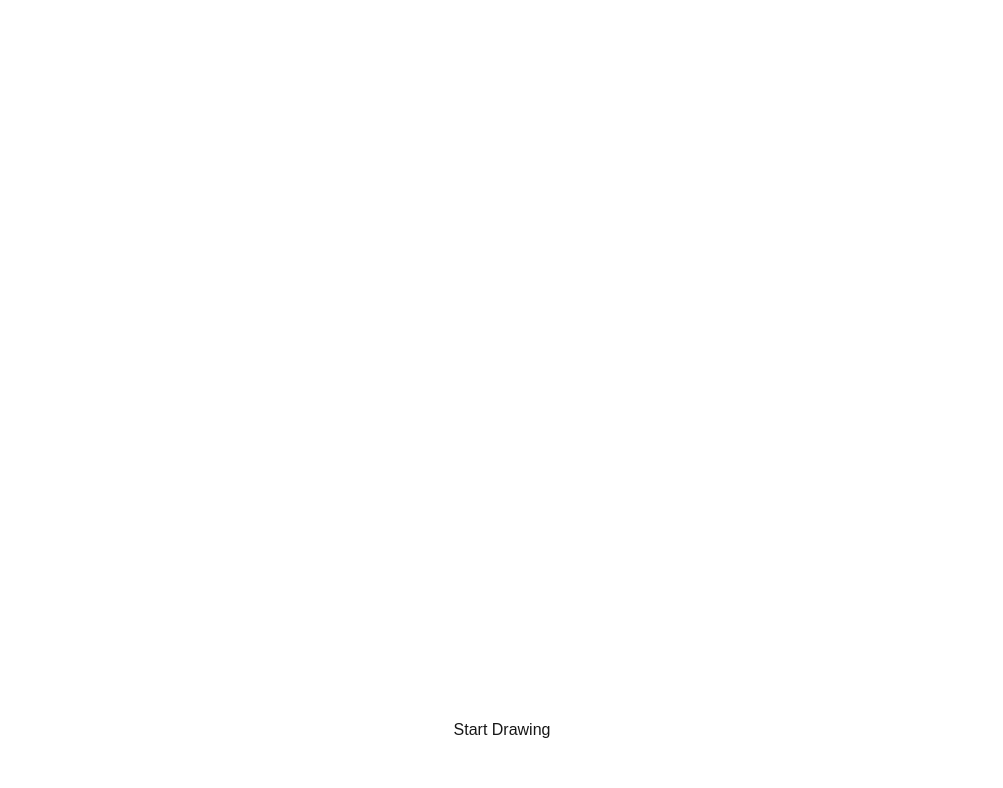
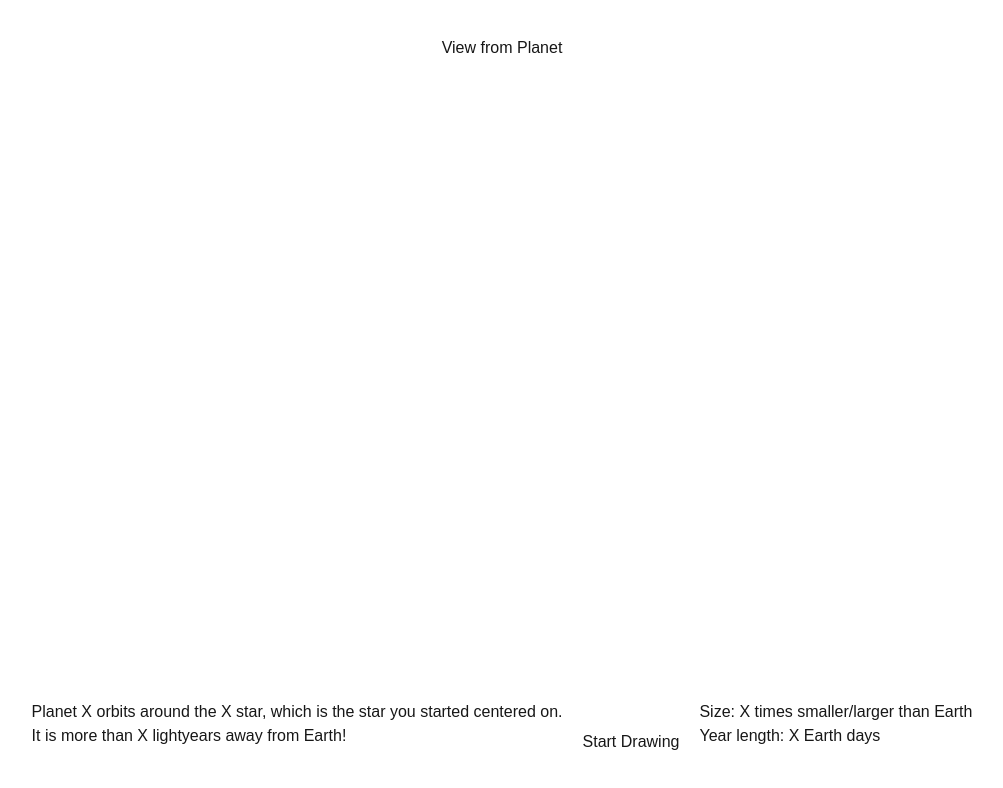
Before and after one commit to teoportase/exosky, a Next.js app: page /stars in a window 1280 px wide. Shown: the top 788 px of the page, without its empty margins (138-1141 px from the left). Built offline with nearby package versions, Linux system fonts and the light colour scheme.

Commit message:
#18 Add template for planet information

```diff
--- a/package.json
+++ b/package.json
@@ -12,7 +12,9 @@
     "exosky": "file:",
     "next": "14.2.14",
     "react": "^18.3.1",
-    "react-dom": "^18"
+    "react-bootstrap": "^2.10.5",
+    "react-dom": "^18",
+    "react-pro-sidebar": "^1.1.0"
   },
   "devDependencies": {
     "eslint": "^8",
--- a/src/app/components/Stars.js
+++ b/src/app/components/Stars.js
@@ -107,6 +107,7 @@ export default function Stars() {
   };
 
   return (
+    <div>
       <div
       style={{
         display: "flex",
@@ -116,6 +117,7 @@ export default function Stars() {
         height: "100vh",
       }}
       >
+        <p> View from Planet</p>
         <div
           id="aladin-lite-div"
           style={{
@@ -142,6 +144,12 @@ export default function Stars() {
           onMouseLeave={stopDrawing}
         />
 
+        <div className="flex">
+          <p>
+            Planet X orbits around the X star, which is the star you started centered on. <br></br>
+            It is more than X lightyears away from Earth!
+          </p>
+
           <button
             onClick={toggleInteractive}
             style={{
@@ -152,6 +160,14 @@ export default function Stars() {
           >
             {isInteractive ? "Start Drawing" : "Stop Drawing"}
           </button>
+
+          <p>
+            Size: X times smaller/larger than Earth <br></br>
+            Year length: X Earth days
+          </p>
+
+        </div>
+      </div>
     </div>
   );
 }
```
Also changed, not shown: 1 other file (tests, documents, lock files or other folders). Lines whose indentation alone changed are shown as unchanged.
